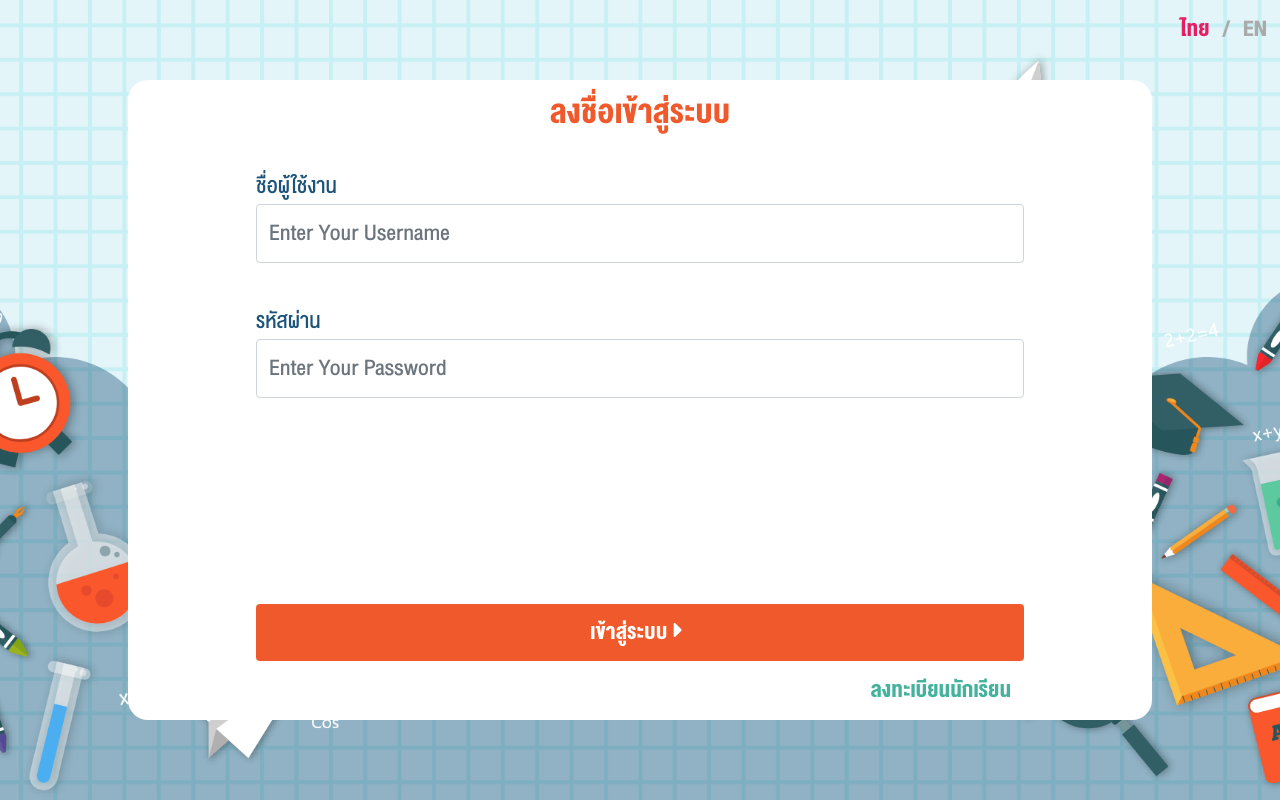
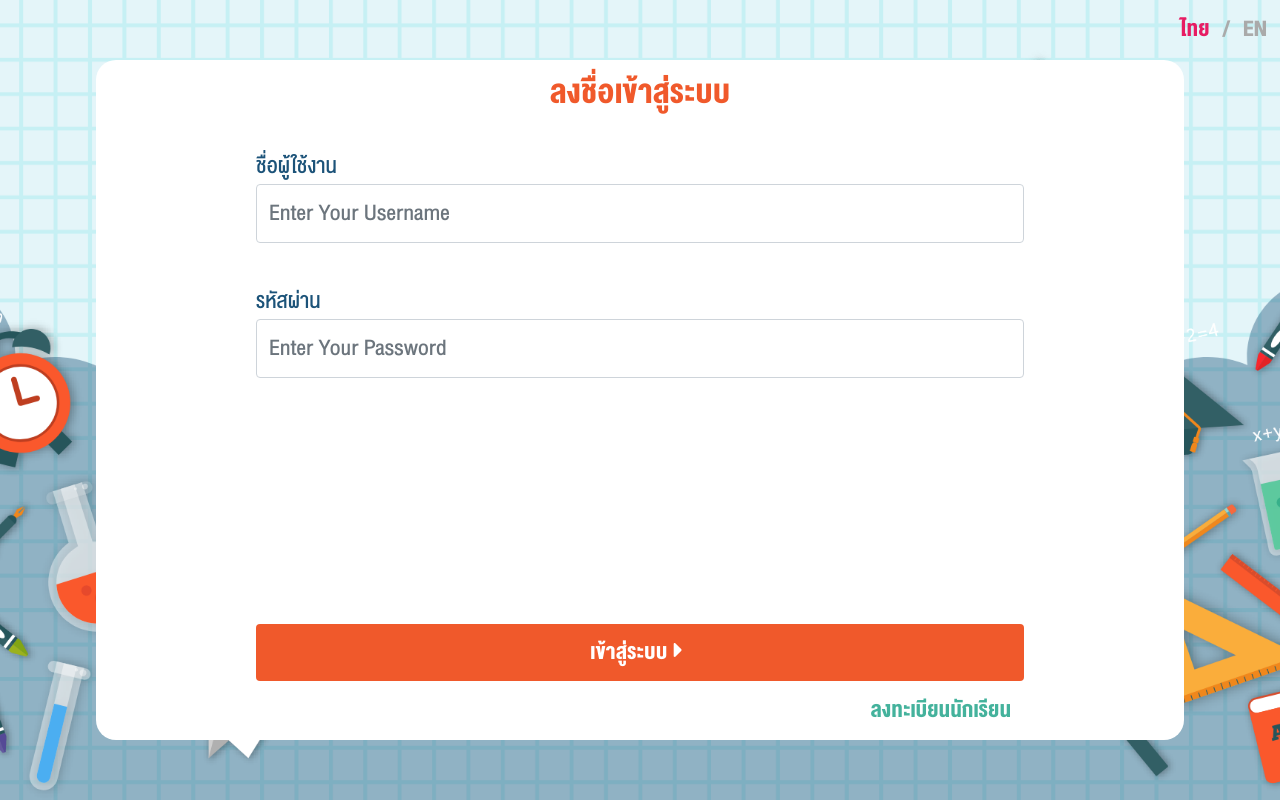
Before and after one commit to hatyaiapp/smartLearningStudent, a React (Create React App) app: page /user in a window 1280 px wide. Built offline with nearby package versions, Linux system fonts and the light colour scheme; no server answers.

Commit message:
add search select

```diff
--- a/package.json
+++ b/package.json
@@ -17,6 +17,7 @@
     "react-lines-ellipsis": "^0.14.1",
     "react-router-dom": "^4.3.1",
     "react-scripts": "^2.1.8",
+    "react-select-search": "^0.9.6",
     "reactstrap": "^8.0.0",
     "redux": "^4.0.1",
     "video-react": "^0.13.2"
--- a/src/pages/Authentication/Login.js
+++ b/src/pages/Authentication/Login.js
@@ -215,7 +215,7 @@ class Login extends Component {
 let styles = {
     loadingContainer: { display: 'flex', flex: 1, backgroundColor: '#000', opacity: '0.5', position: 'absolute', width: '100%', height: '100%', justifyContent: 'center', alignItems: 'center' },
     loading: { width: '3rem', height: '3rem' },
-    loginBox: { width: '80vw', height: '80vh', backgroundColor: '#fff', alignSelf: 'center', borderRadius: 20, display: 'flex', flexDirection: 'column', overflowY: 'scroll' },
+    loginBox: { width: '85vw', height: '85vh', backgroundColor: '#fff', alignSelf: 'center', borderRadius: 20, display: 'flex', flexDirection: 'column', overflowY: 'scroll' },
     loginContainer: { display: 'flex', flex: 1, flexDirection: 'column', alignItems: 'center' },
     inputBox: { width: '60vw' },
     inputLabel: { textAlign: 'left', marginBottom: -5, fontSize: '30px' },
--- a/src/pages/Authentication/Register.js
+++ b/src/pages/Authentication/Register.js
@@ -1,9 +1,10 @@
 import React, { Component } from 'react';
 import '../../App.css';
-import { Button, Modal, ModalHeader, ModalBody, ModalFooter, Form, FormGroup, Input, Spinner, Fade } from 'reactstrap';
+import { Button, Modal, ModalHeader, ModalBody, ModalFooter, Form, FormGroup, Input, Spinner, Fade, Dropdown, DropdownToggle, DropdownMenu, DropdownItem } from 'reactstrap';
 import { HashRouter as Router, Route, Link, Redirect } from "react-router-dom";
 import { faCaretRight } from "@fortawesome/free-solid-svg-icons";
 import { FontAwesomeIcon } from "@fortawesome/react-fontawesome";
+import SelectSearch from 'react-select-search'
 
 let showErr;
 
@@ -18,8 +19,8 @@ let word = {
     th: {
         signUp: 'สมัครสมาชิก',
         email: 'อีเมล',
-        password:'รหัสผ่าน',
-        activateCode:'Activate Code',
+        password: 'รหัสผ่าน',
+        activateCode: 'Activate Code',
         login: 'เข้าสู่ระบบ',
         alreadyHaveCode: 'มีรหัสลงทะเบียนแล้ว',
         activated: 'ลงทะเบียน',
@@ -39,8 +40,8 @@ let word = {
     en: {
         signUp: 'Sign Up',
         email: 'E-mail Address',
-        password:'Password',
-        activateCode:'Activate Code',
+        password: 'Password',
+        activateCode: 'Activate Code',
         login: 'Sign in',
         alreadyHaveCode: 'already have activated code',
         activated: 'Activate Account',
@@ -169,6 +170,18 @@ export default class Login extends Component {
     }
 
     render() {
+        const options = [
+            {name: 'Swedish', value: 'sv'},
+            {name: 'English', value: 'en'},
+            {
+                type: 'group',
+                name: 'Group name',
+                items: [
+                    {name: 'Spanish', value: 'es'},
+                ]
+            },
+        ];
+
         if (this.state.backToLogin) {
             return <Redirect to="/" />
         }
@@ -196,6 +209,10 @@ export default class Login extends Component {
                                         style={styles.input}
                                         type="email" name="email" id="username" placeholder="Email"
                                     />
+                                </FormGroup>
+                                <FormGroup style={styles.inputBox}>
+                                    <p style={styles.inputLabel} className="label">{word[window.language].email}</p>
+                                    <SelectSearch style={styles.input} options={options} value="sv" name="language" placeholder="Choose your language" />
                                 </FormGroup>
                                 <FormGroup style={styles.inputBox}>
                                     <p style={styles.inputLabel} className="label">{word[window.language].password}</p>
@@ -302,7 +319,7 @@ export default class Login extends Component {
                         <span style={styles.text}>{word[window.language].checkEmailGetCode}</span>
                     </ModalBody>
                     <ModalFooter>
-                        <Button style={styles.ModalBtnTxt} color="success" onClick={() => this.setState({ registerState: 2, registerComplete: false })}>{word[window.language].ok}</Button>
+                        <Button style={styles.ModalBtnTxt} color="success" onClick={() => this.setState({ /*registerState: 2,*/ registerComplete: false })}>{word[window.language].ok}</Button>
                     </ModalFooter>
                 </Modal>
 
@@ -323,12 +340,13 @@ export default class Login extends Component {
 let styles = {
     loadingContainer: { display: 'flex', flex: 1, backgroundColor: '#000', opacity: '0.5', position: 'absolute', width: '100%', height: '100%', justifyContent: 'center', alignItems: 'center' },
     loading: { width: '3rem', height: '3rem' },
-    loginBox: { width: '80vw', height: '80vh', backgroundColor: '#fff', alignSelf: 'center', borderRadius: 20, display: 'flex', flexDirection: 'column', overflowY: 'scroll' },
+    loginBox: { width: '85vw', height: '85vh', backgroundColor: '#fff', alignSelf: 'center', borderRadius: 20, display: 'flex', flexDirection: 'column', overflowY: 'scroll' },
     loginContainer: { display: 'flex', flex: 1, flexDirection: 'column', alignItems: 'center' },
     text: { fontFamily: 'DBH', fontSize: '24px' },
     inputBox: { width: '60vw' },
     inputLabel: { textAlign: 'left', marginBottom: -5, fontSize: '30px' },
     input: { fontFamily: 'DBH', fontWeight: "500", fontSize: '30px' },
+    dropdownInput: { width: '100%', },
     finishBtn: { width: '60vw', margin: 'auto', fontFamily: 'DBH', fontSize: '30px', backgroundColor: '#f0592b', borderWidth: 0 },
     finishBtnIco: { width: '1.75vw', fontSize: '24px', color: '#fff' },
     registerContainer: { display: 'flex', flexDirection: 'row', alignItems: 'center', justifyContent: 'flex-end', width: '60vw', margin: 'auto' },
```
Also changed, not shown: 1 other file (tests, documents, lock files or other folders).
